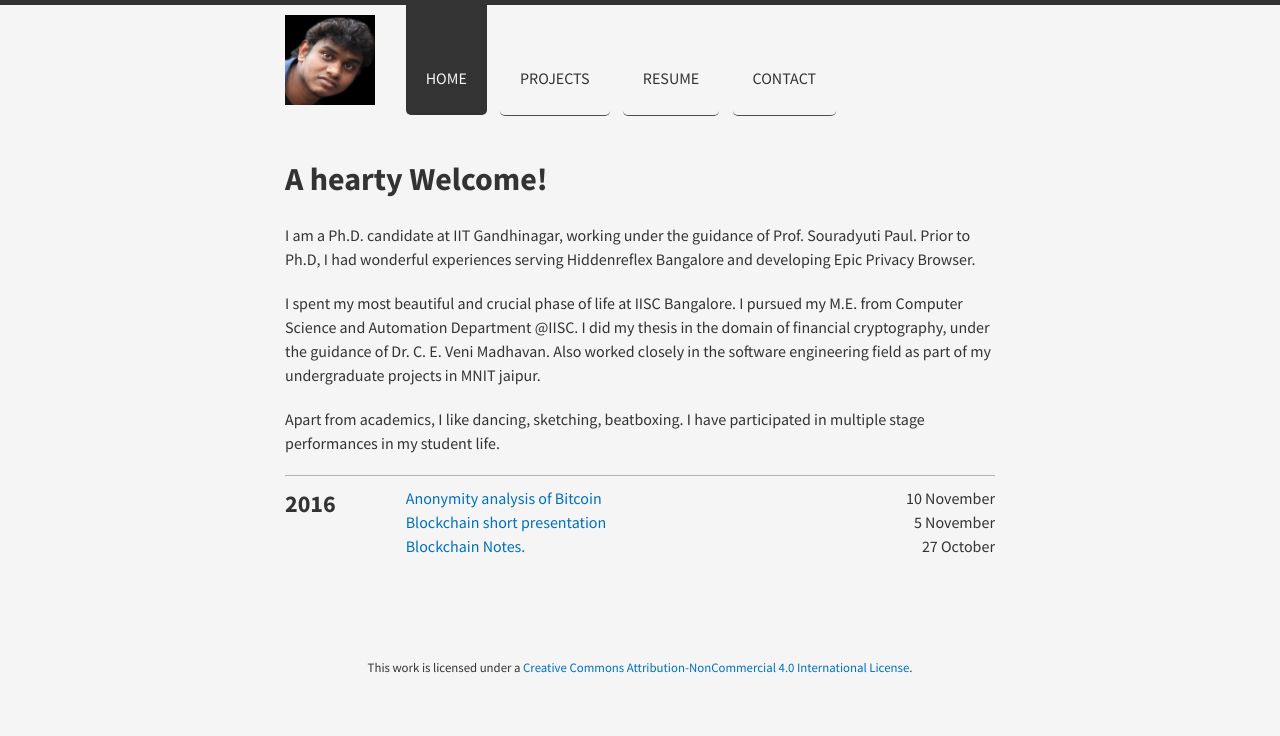
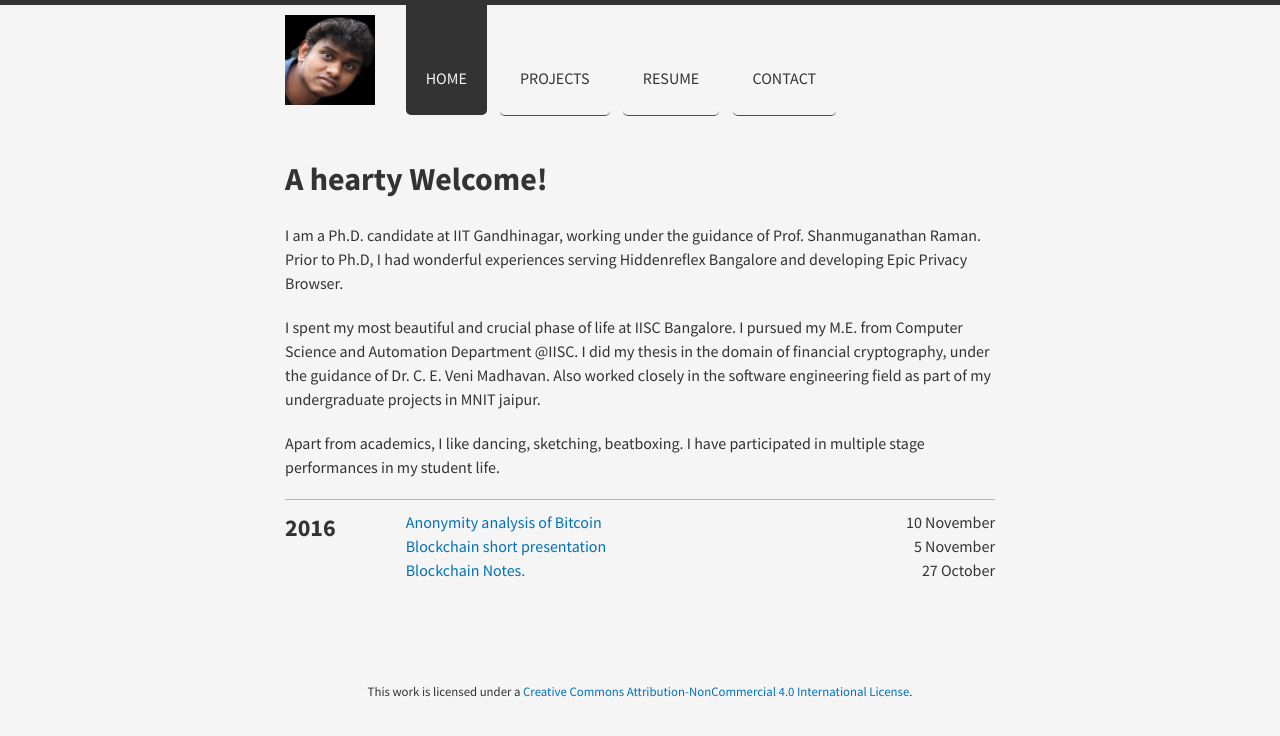
Before and after one commit to indramastan/indradeepmastan, a Jekyll site: the page built from index.html, in a window 1280 px wide. Shown: the top 736 px of the page. Built offline with Jekyll 4.4.1, drawn with Linux system fonts in a browser that asks for light colours; nearby versions of some CDN libraries.

Commit message:
Update index.html

```diff
--- a/index.html
+++ b/index.html
@@ -4,7 +4,7 @@ title: Home
 ---
 <h1>A hearty Welcome! </h1>
 
-<p>I am a Ph.D. candidate at IIT Gandhinagar, working under the guidance of Prof. Souradyuti Paul. Prior to Ph.D, I had wonderful experiences serving Hiddenreflex Bangalore and developing Epic Privacy Browser.</p>
+<p>I am a Ph.D. candidate at IIT Gandhinagar, working under the guidance of Prof. Shanmuganathan Raman. Prior to Ph.D, I had wonderful experiences serving Hiddenreflex Bangalore and developing Epic Privacy Browser.</p>
 
 <p>I spent my most beautiful and crucial phase of life at IISC Bangalore. I pursued my M.E. from Computer Science and Automation Department @IISC. I did my thesis in the domain of financial cryptography, under the guidance of  Dr. C. E. Veni Madhavan. Also worked closely in the software engineering field as part of my undergraduate projects in MNIT jaipur.</p>
 
```
